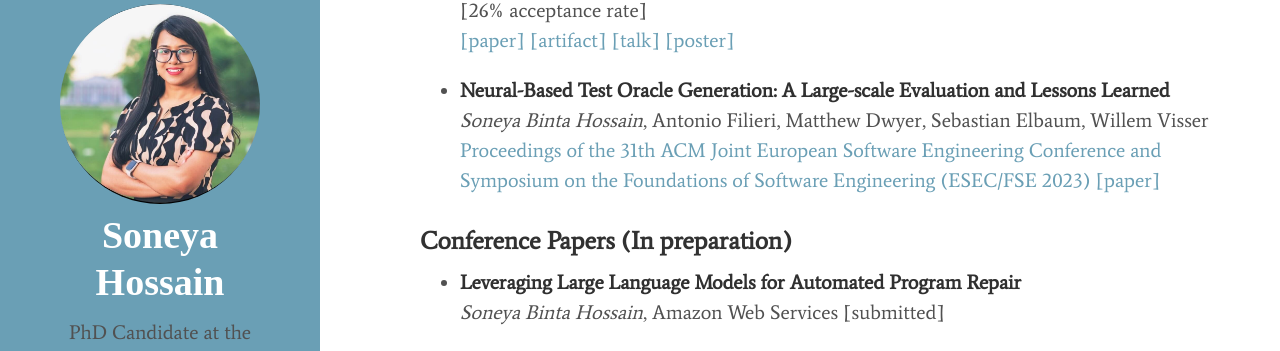
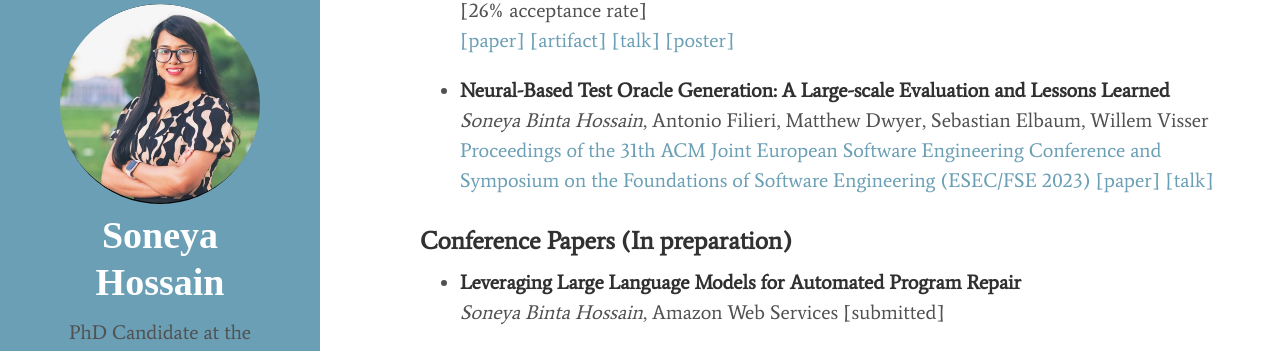
Before and after one commit to soneyahossain/soneyahossain.github.io, a Jekyll site: the page built from publications.md, in a window 1280 px wide. Shown: the part 216-567 px from the top of the page. Built offline with Jekyll 4.4.1, drawn with Linux system fonts in a browser that asks for light colours; cached includes are drawn as plain includes.

Commit message:
FSE talk

```diff
--- a/publications.md
+++ b/publications.md
@@ -15,7 +15,7 @@ title: Publications
 * **Neural-Based Test Oracle Generation: A Large-scale Evaluation and Lessons Learned** <br />
   *Soneya Binta Hossain*, Antonio Filieri, Matthew Dwyer, Sebastian Elbaum, Willem Visser  <br />
   [Proceedings of the 31th ACM Joint European Software Engineering Conference and Symposium on the Foundations of Software Engineering (ESEC/FSE 2023)](https://2023.esec-fse.org/details/fse-2023-research-papers/24/Neural-Based-Test-Oracle-Generation-A-Large-scale-Evaluation-and-Lessons-Learned)
-  [\[paper\]](https://arxiv.org/pdf/2307.16023.pdf)
+  [\[paper\]](https://arxiv.org/pdf/2307.16023.pdf) [\[talk\]]({{'/'|relative_url}}assets/presentations/FSE-2023-talk.pdf)
 
 
 ### Conference Papers (In preparation)
```
Also changed, not shown: 1 other file.
